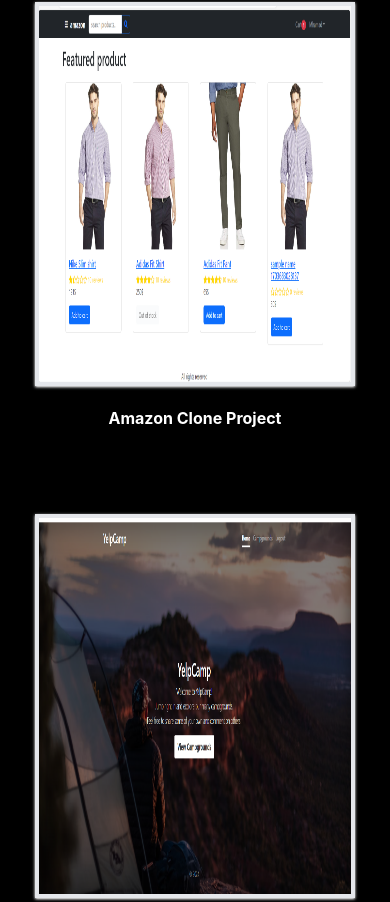
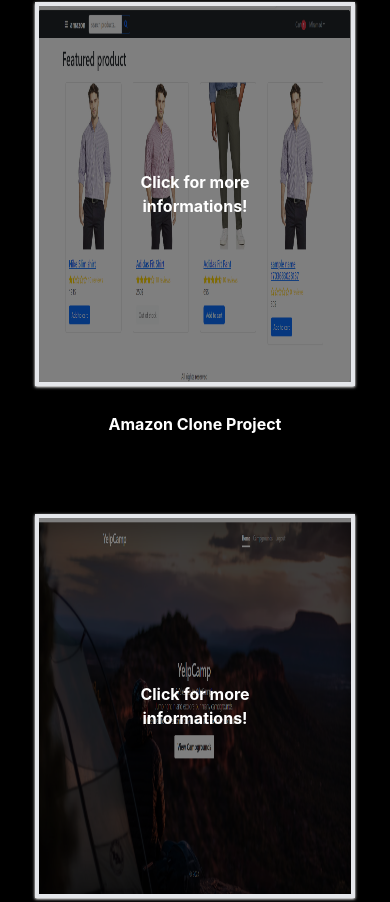
Before and after one commit to joumaamhamad/portfolio, a React (Create React App) app in the folder frontend/: page / in a window 390 px wide. Shown: the part 3688-4590 px from the top of the page. Built offline with nearby package versions, Linux system fonts and the light colour scheme.

Commit message:
change-in-projects-part

```diff
--- a/frontend/src/index.css
+++ b/frontend/src/index.css
@@ -39,9 +39,73 @@
   color: blue;
 }
 
+
+
+.image-container {
+  position: relative;
+  display: inline-block;
+}
+
+.overlay {
+  position: absolute;
+  top: 0;
+  left: 0;
+  width: 100%;
+  height: 100%;
+  background-color: rgba(0, 0, 0, 0); /* Initially transparent */
+  opacity: 0;
+  transition: opacity 0.3s ease;
+}
+
+.overlay:hover {
+  background-color: rgba(0, 0, 0, 0.5); /* Black background on hover */
+  opacity: 1;
+}
+
+.content {
+  position: absolute;
+  top: 50%;
+  left: 50%;
+  transform: translate(-50%, -50%);
+  color: white; /* Content color */
+  text-align: center;
+  /* Additional styling for your content */
+}
+
+
 @media only screen and (max-width: 500px) {
 
   .contact-me{
     display: none;
   }
+
+  .image-container {
+    position: relative;
+    display: inline-block;
+  }
+
+  .overlay {
+    position: absolute;
+    top: 0;
+    left: 0;
+    width: 100%;
+    height: 100%;
+    background-color: rgba(0, 0, 0, 0.5); /* Black background on hover */
+    opacity: 1;
+    transition: opacity 0.3s ease;
+  }
+
+  .overlay:hover {
+
+  }
+
+  .content {
+    position: absolute;
+    top: 50%;
+    left: 50%;
+    transform: translate(-50%, -50%);
+    color: white; /* Content color */
+    text-align: center;
+    /* Additional styling for your content */
+  }
 }
--- a/frontend/src/screens/HomeScreen.js
+++ b/frontend/src/screens/HomeScreen.js
@@ -207,48 +207,91 @@
         <div><b className='text-3xl md:text-2xl'>My Projects</b></div>
         <div className='flex items-center flex-col flex-wrap py-24'>
           <div className='md:flex md:items-center md:justify-center md:flex-wrap md:space-x-12'>
-            <div className='cursor-pointer w-80 h-96 text-center border-4 mt-32 shadow shadow-white md:duration-200 md:delay-300 md:hover:scale-105'>
-              <Link to={'/projects/amazon'}>
+            <div className='cursor-pointer w-80 h-96 text-center border-4 mt-32 shadow shadow-white md:duration-200 md:delay-300'>
+              <div className='image-container h-full w -full'>
                 <img className='h-full w-full' src={homeAmazon} alt='' />
-              </Link>
-              <br/>
+                <Link to={'/projects/amazon'}>
+                  <div className='overlay'>
+                    <div className='content'>
+                      <b>Click for more informations!</b>
+                    </div>
+                  </div>
+                </Link>
+              </div>
+
+              <br/><br/>
               <b>Amazon Clone Project</b>
             </div>
 
-            <div className='cursor-pointer w-80 h-96 text-center border-4 mt-32 shadow shadow-white md:duration-200 md:delay-300 md:hover:scale-105'>
-              <Link to={'/projects/yelpcamp'}>
-                <img className='h-full w-full' src={homeYelp} alt=''></img><br/>
-              </Link>
+            <div className='cursor-pointer w-80 h-96 text-center border-4 mt-32 shadow shadow-white md:duration-200 md:delay-30'>
+              <div className='image-container h-full w -full'>
+                <img className='h-full w-full' src={homeYelp} alt=''></img>
+                <Link to={'/projects/yelpcamp'}>
+                  <div className='overlay'>
+                    <div className='content'>
+                    <b>Click for more informations!</b>
+                    </div>
+                  </div>
+                </Link>
+              </div><br/><br/>
               <b>YelpCamp Project</b>
             </div>
 
-            <div className='cursor-pointer w-80 h-96 text-center border-4 mt-32 shadow shadow-white md:duration-200 md:delay-300 md:hover:scale-105'>
-              <Link to={'/projects/university'}>
-                <img className='h-full w-full' src={homeUniversity} alt=''></img><br/>
-              </Link>
+            <div className='cursor-pointer w-80 h-96 text-center border-4 mt-32 shadow shadow-white md:duration-200 md:delay-300'>
+              <div className='image-container h-full w -full'>
+                <img className='h-full w-full' src={homeUniversity} alt=''></img>
+                <Link to={'/projects/university'}>
+                  <div className='overlay'>
+                    <div className='content'>
+                    <b>Click for more informations!</b>
+                    </div>
+                  </div>
+                </Link>
+              </div><br/><br/>
               <b>University Project</b>
             </div>
           </div>
 
           <div className='md:flex md:items-center md:justify-center md:flex-wrap md:space-x-12'>
-            <div className='cursor-pointer w-80 h-96 text-center border-4 mt-32 shadow shadow-white md:duration-200 md:delay-300 md:hover:scale-105'>
+            <div className='cursor-pointer w-80 h-96 text-center border-4 mt-32 shadow shadow-white md:duration-200 md:delay-300'>
+            <div className='image-container h-full w -full'>
+              <img className='h-full w-full' src={signinImage} alt=''></img>
               <Link to={'/projects/signfrom'}>
-                <img className='h-full w-full' src={signinImage} alt=''></img><br/>
+                <div className='overlay'>
+                  <div className='content'>
+                    <b>Click for more informations!</b>
+                  </div>
+                </div>
               </Link>
+            </div><br/><br/>
               <b>SignIn/Up Forms</b>
             </div>
 
-            <div className='cursor-pointer w-80 h-96 text-center border-4 mt-32 shadow shadow-white md:duration-200 md:delay-300 md:hover:scale-105'>
+            <div className='cursor-pointer w-80 h-96 text-center border-4 mt-32 shadow shadow-white md:duration-200 md:delay-300'>
+            <div className='image-container h-full w -full'>
+              <img className='h-full w-full' src={htmlcssImage} alt=''></img>
               <Link to={'/projects/frontwebsite'}>
-                <img className='h-full w-full' src={htmlcssImage} alt=''></img><br/>
+                <div className='overlay'>
+                  <div className='content'>
+                    <b>Click for more informations!</b>
+                  </div>
+                </div>
               </Link>
+            </div><br/><br/>
               <b>HTML/CSS Templates</b>
             </div>
 
-            <div className='cursor-pointer w-80 h-96 text-center border-4 mt-32 shadow shadow-white md:duration-200 md:delay-300 md:hover:scale-105'>
+            <div className='cursor-pointer w-80 h-96 text-center border-4 mt-32 shadow shadow-white md:duration-200 md:delay-300'>
+            <div className='image-container h-full w -full'>
+              <img className='h-full w-full' src={htmlcssjsImage} alt=''></img>
               <Link to={'/projects/projectjavascript'}>
-                <img className='h-full w-full' src={htmlcssjsImage} alt=''></img><br/>
+                <div className='overlay'>
+                  <div className='content'>
+                    <b>Click for more informations!</b>
+                  </div>
+                </div>
               </Link>
+            </div><br/><br/>
               <b>HTML/CSS/JS Projects</b>
             </div>
           </div>
```
